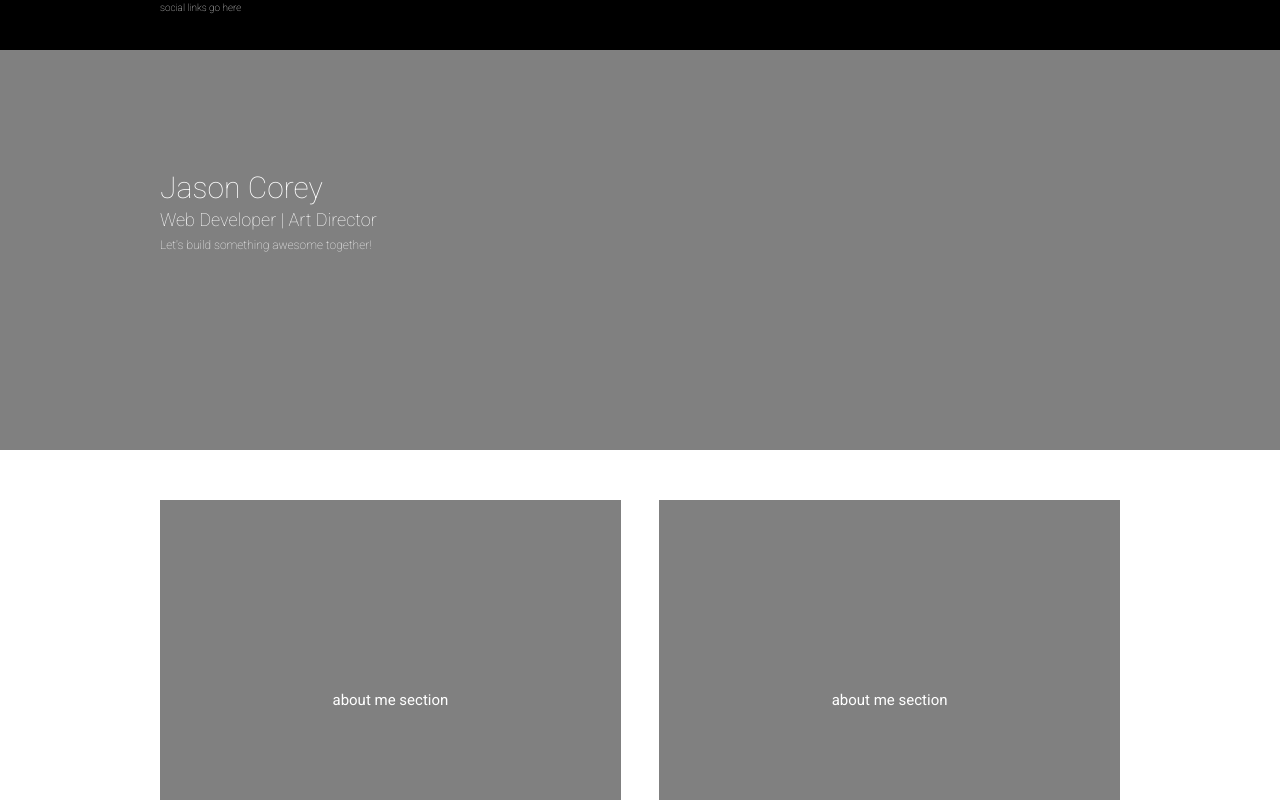
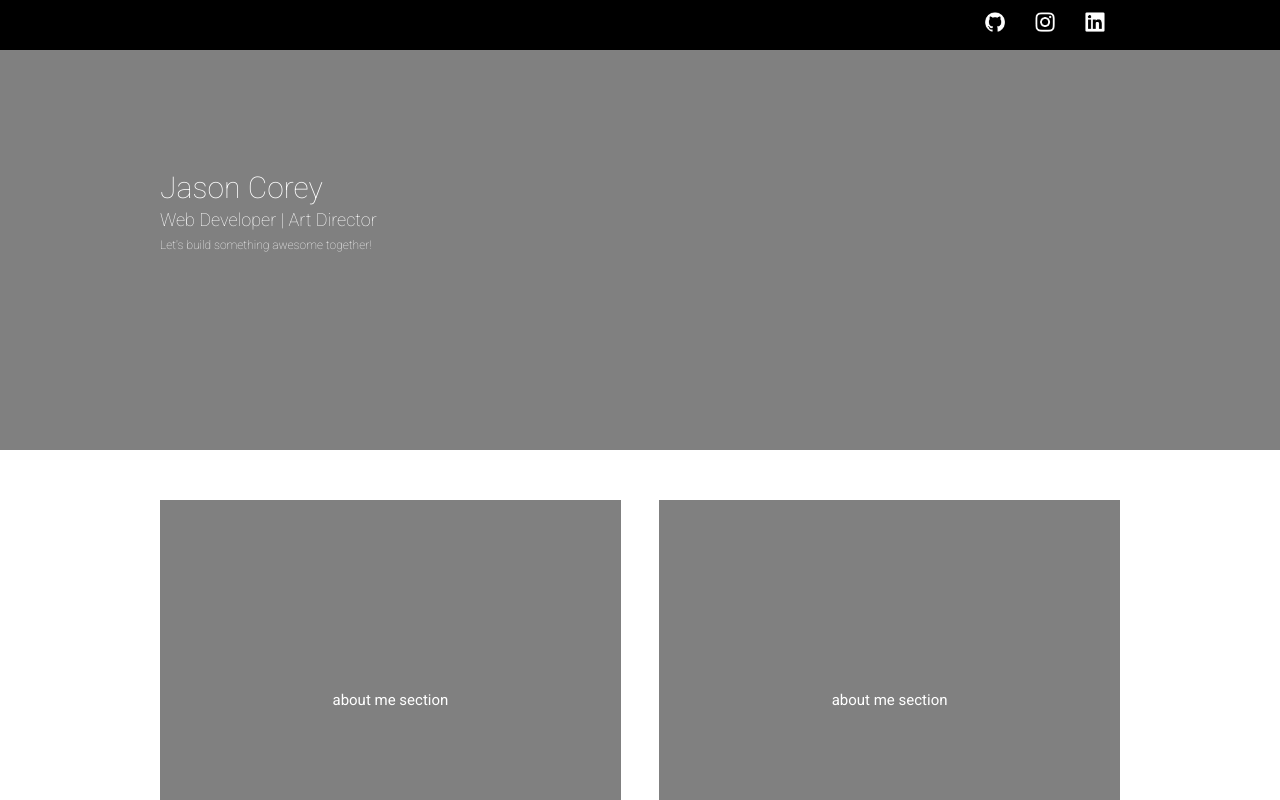
Before and after one commit to jrc0rey/portfolio, a plain HTML site: page index.html in a window 1280 px wide. Shown: the top 800 px of the page. Drawn offline with nearby package versions, Linux system fonts and the light colour scheme.

Commit message:
added social media links

```diff
--- a/index.html
+++ b/index.html
@@ -18,7 +18,12 @@
 		<div class="row">
 			<div class="twelve columns">
 				<div class="topStuff">
-					<p>social links go here</p>
+					<div class="socialContainer">
+						<div class="github"> <a href="#"> <img src="images/github.png" width="20" height="20"/> </a></div>
+						<div class="instagram"><a href="#"> <img src="images/instagram.png" width="20" height="20"/></a></div>
+						<div class="linkedIn"><a href="https://www.linkedin.com/in/jasoncorey-artdirector/" target="_blank">
+						<img src="images/linkedIn.png" width="20" height="20"/></a></div>
+					</div>
 				</div>
 			</div>
 		</div>
--- a/style/style.css
+++ b/style/style.css
@@ -11,6 +11,7 @@ p{
 	margin-bottom: 0;
 }
 
+
 .linkBar{
 	position: fixed;
 	z-index: 2;
@@ -20,11 +21,32 @@ p{
 }
 
 .topStuff{
-	position: fixed;
+	display: flex;
+	justify-content: flex-end;
 	width: 100%;
 	height: 50px;
 	background-color: black;
 }
+
+.socialContainer{
+	display: flex;
+	justify-content: flex-end;
+	width: 300px;
+	height: 50px;
+	// background-color: red;
+	margin: 0;
+}
+
+.instagram,.linkedIn,.github{
+	display: flex;
+	justify-content: center;
+	align-items: center;
+	width: 50px;
+	height: 50px;
+	// background-color: blue;
+	// margin-left: 12px;
+}
+
 
 .intro{
 	display: flex;
```
Also changed, not shown: images/github.png (added), images/instagram.png (added), images/linkedIn.png (added).
